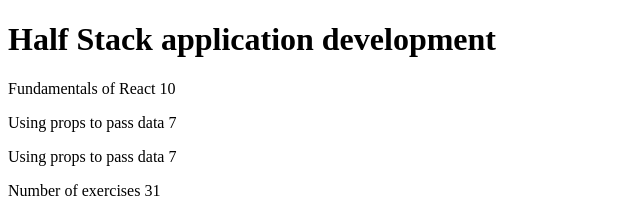
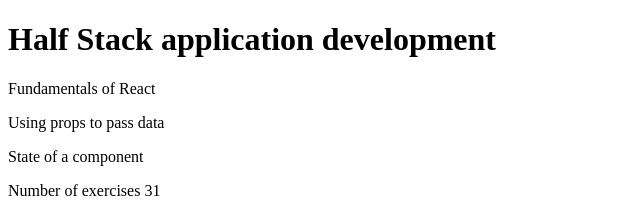
Before and after one commit to j0t4ku/fullstackopen-curse, a React (Vite) app in the folder part1/excercises/: page / in a window 1280 px wide. Shown: the top 216 px of the page, without its empty margins (0-640 px from the left). Built offline with nearby package versions, Linux system fonts and the light colour scheme.

Commit message:
Completed exercise 1.4

```diff
--- a/part1/excercises/src/App.jsx
+++ b/part1/excercises/src/App.jsx
@@ -1,28 +1,26 @@
 const App = () => {
-
   const course = 'Half Stack application development'
-
-  const part1 = {
+  const parts = [
+    {
       name: 'Fundamentals of React',
       exercises: 10
-  }
-  const part2 = {
+    },
+    {
       name: 'Using props to pass data',
       exercises: 7
-  }
-  const part3 = {
+    },
+    {
       name: 'State of a component',
       exercises: 14
     }
+  ]
 
   return (
     <div>
       <Header course={course} />
-      <Content part1={part1['name']} exercises1={part1['exercises']}
-        part2={part2['name']} exercises2={part2['exercises']}
-        part3={part2['name']} exercises3={part2['exercises']}
+      <Content parts={parts}
       />
-      <Total exercises1={part1['exercises']} exercises2={part2['exercises']} exercises3={part3['exercises']} />
+      <Total parts={parts} />
     </div>
   )
 }
@@ -34,19 +32,21 @@
 }
 
 const Content = (props) => {
+  const parts = props.parts
   return (
     <>
-      <Part part={props.part1} exercises={props.exercises1} />
-      <Part part={props.part2} exercises={props.exercises2} />
-      <Part part={props.part3} exercises={props.exercises3} />
+      <Part part={parts[0].name} exercises={parts[0].exercises1} />
+      <Part part={parts[1].name} exercises={parts[0].exercises2} />
+      <Part part={parts[2].name} exercises={parts[0].exercises3} />
 
     </>
   )
 }
 
 const Total = (props) => {
+  const parts = props.parts
   return (
-    <p>Number of exercises {props.exercises1 + props.exercises2 + props.exercises3}</p>
+    <p>Number of exercises {parts[0].exercises + parts[1].exercises + parts[2].exercises}</p>
   )
 }
 
```
Lines whose indentation alone changed are shown as unchanged.
